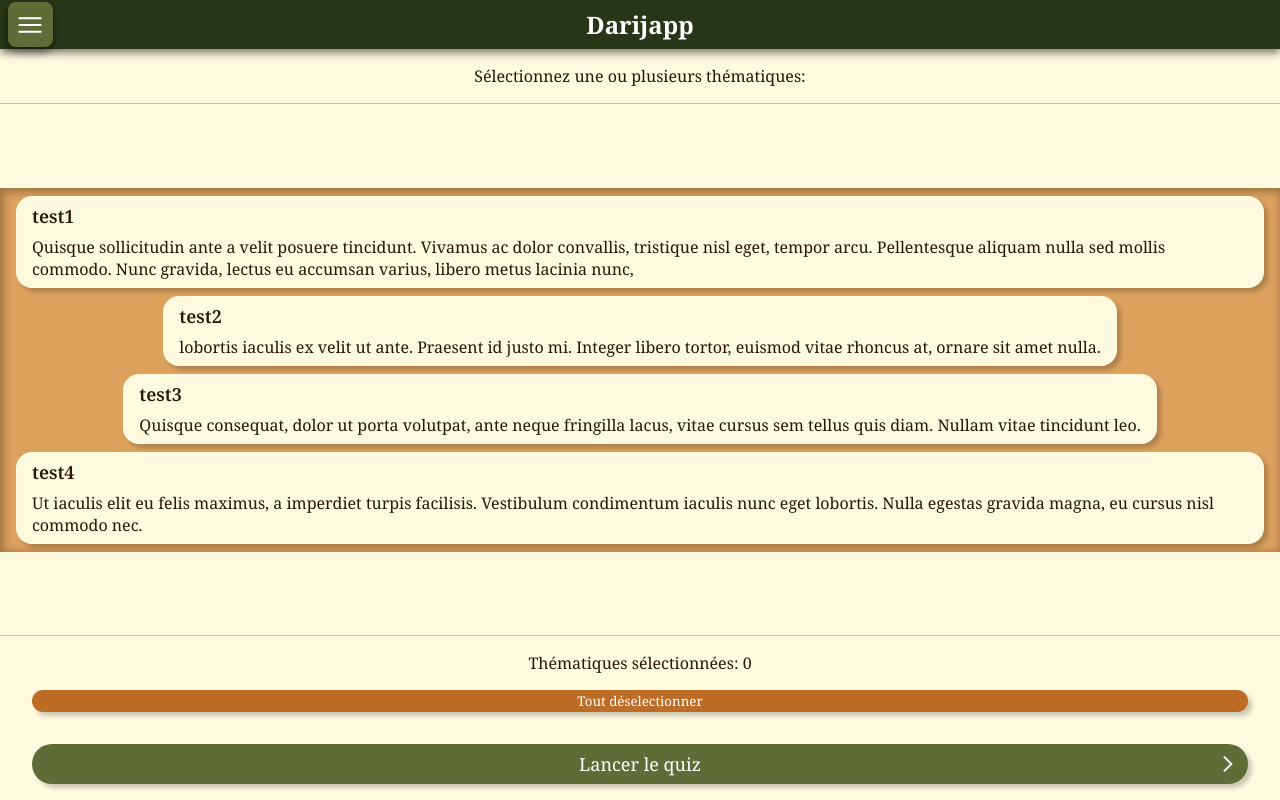
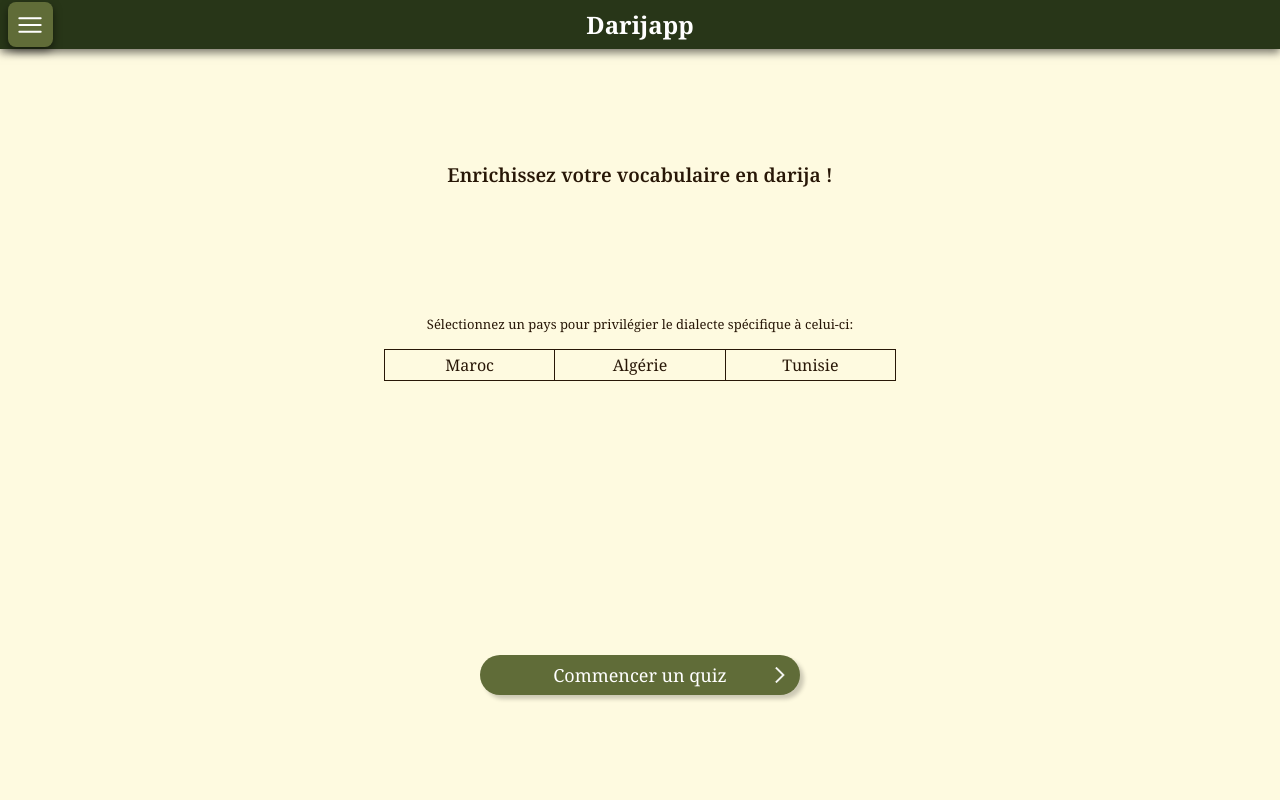
Before and after one commit to AdabLeDabe/Darijapp, a React (Vite) app in the folder darijapp-frontend/: page / in a window 1280 px wide. Built offline with nearby package versions, Linux system fonts and the light colour scheme.

Commit message:
Started adding responsive css, clearly WIP

```diff
--- a/darijapp-frontend/src/App.tsx
+++ b/darijapp-frontend/src/App.tsx
@@ -16,31 +16,7 @@ function App() {
     return (
         <>
             <nav><Navbar /></nav>
-            <main><QuizSelection /></main>
-            {/* <div className='main-container'>
-                <h2>Enrichissez votre vocabulaire en darija !</h2>
-                <br />
-                <AppButton isBig={true}>Test</AppButton>
-                <br />
-                <br />
-                <AppButton>Tout déselectionner</AppButton>
-                <br />
-                <br />
-                <AppButton isPrimary={true} isBig={true} hasArrow={true}>Commencez un quiz</AppButton>
-                <br />
-                <br />
-                <ToggleButtons
-                    selectionChangedCallback={setSelectedDialect}
-                    option1='Maroc'
-                    option2='Algérie'
-                    option3='Tunisie' />
-            </div>
-            <AnswerButtons
-                selectionChangedCallback={setSelectedAnswer}
-                answer1="Je m'appelle"
-                answer2='Bonjour'
-                answer3='Au revoir'
-                answer4='Comment va-tu' /> */}
+            <main><LandingPage /></main>
         </>
     )
 }
--- a/darijapp-frontend/src/styles/LandingPage.css
+++ b/darijapp-frontend/src/styles/LandingPage.css
@@ -8,6 +8,12 @@
     min-height: 0;
     height: 100%;
     padding: 2rem;
+}
+
+@media (min-width: 1024px) {
+    .landing-page-container {
+        padding: 0 20vw;
+    }
 }
 
 .landing-page-container div {
@@ -31,8 +37,21 @@
     justify-content: flex-start;
 }
 
+@media (min-width: 1024px) {
+    .landing-page-container div.dialect-selection {
+        padding: 0 10vw;
+    }
+}
+
 .landing-page-container div.start-button {
     grid-area: start-button;
+}
+
+@media (min-width: 1024px) {
+    .landing-page-container div.start-button {
+        width: 20rem;
+        margin: auto;
+    }
 }
 
 .landing-page-container div.label {
```
